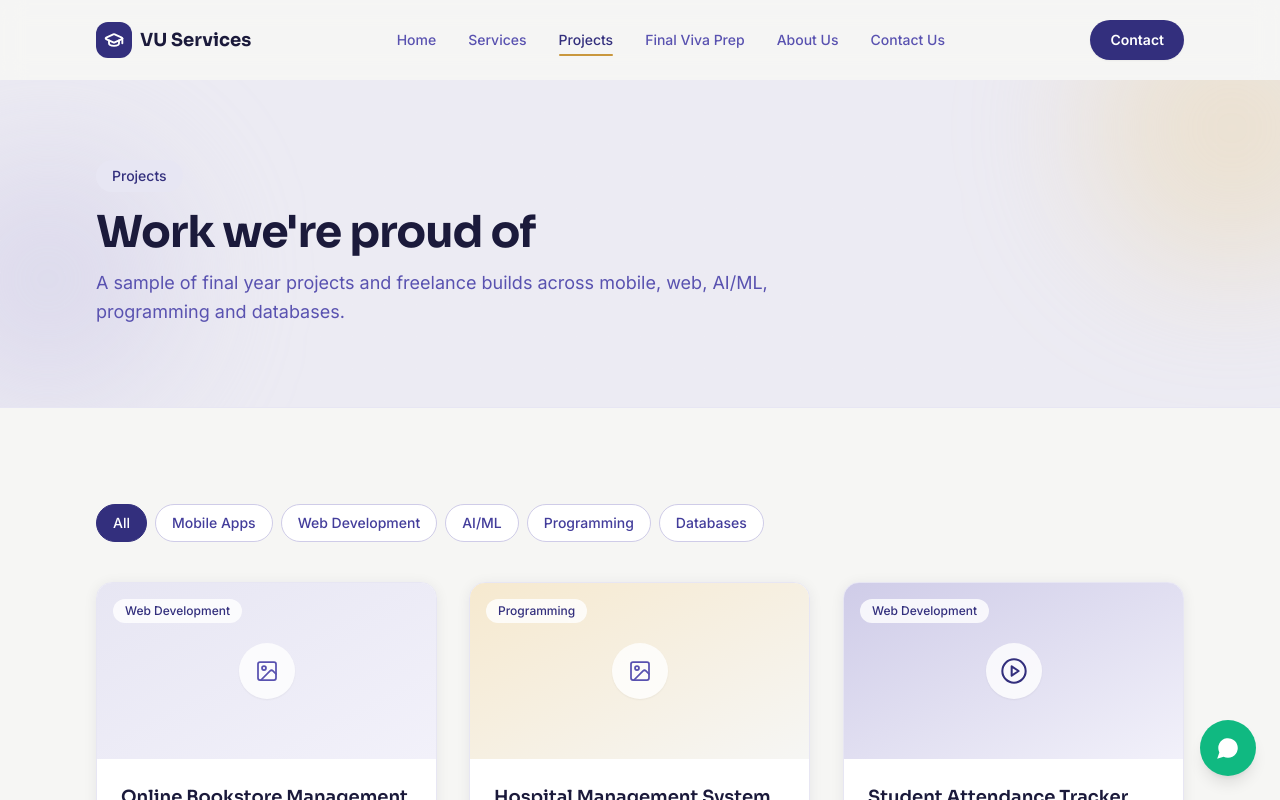
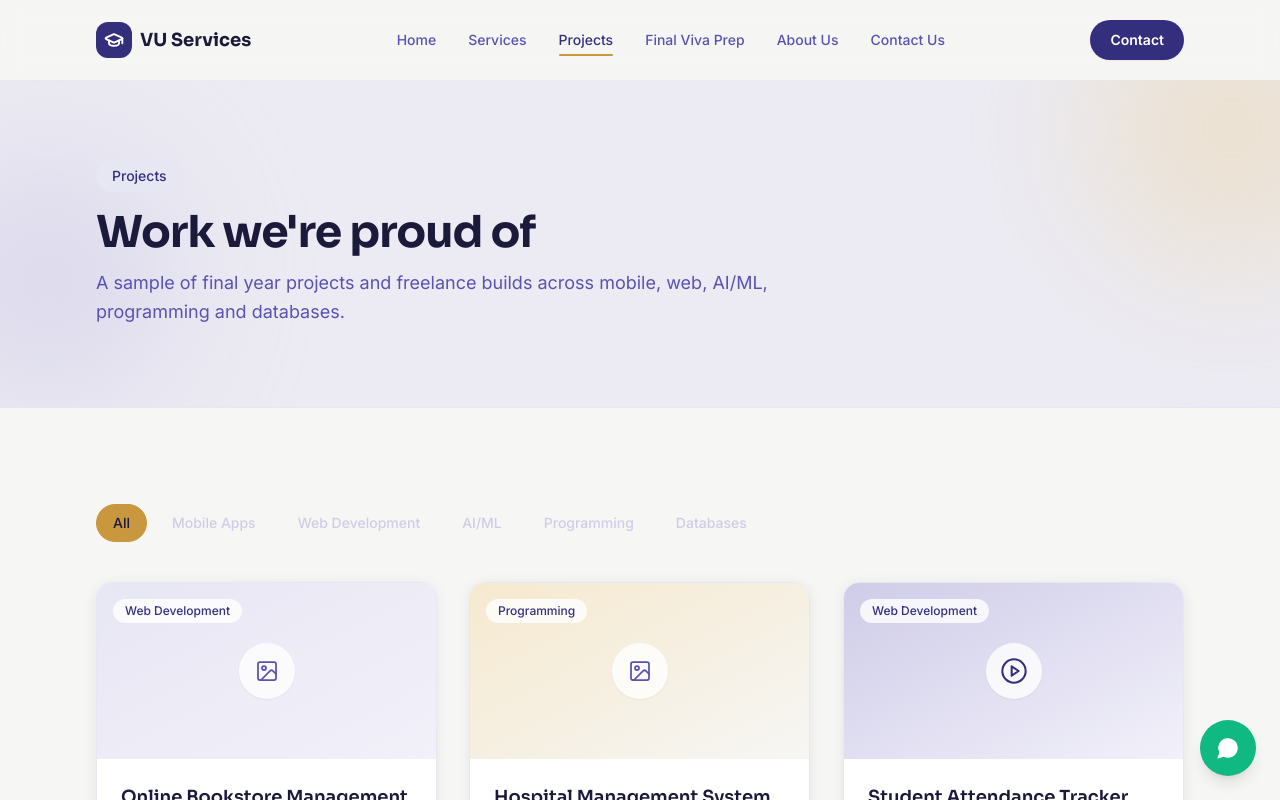
Before and after one commit to m-zohab/vu_portfolio, a React (Vite) app: page /projects in a window 1280 px wide. Shown: the top 800 px of the page. Built offline with nearby package versions, Linux system fonts and the light colour scheme.

Commit message:
Improve button styles and message color in Projects page
Updated button styles and text color for better visibility.

```diff
--- a/src/pages/Projects.jsx
+++ b/src/pages/Projects.jsx
@@ -36,8 +36,8 @@ export default function Projects() {
                 onClick={() => setActiveCategory(category)}
                 className={`rounded-full border px-4 py-2 text-sm font-medium transition-colors ${
                   activeCategory === category
-                    ? "border-ink-700 bg-ink-700 text-white"
-                    : "border-ink-200 bg-white text-ink-600 hover:border-ink-400 hover:text-ink-900"
+                    ? "border-gold-500 bg-gold-500 text-ink-950"
+                    : "border-white/15 bg-white/5 text-ink-200 hover:border-white/30 hover:text-white"
                 }`}
               >
                 {category}
@@ -59,7 +59,7 @@ export default function Projects() {
           </div>
 
           {filteredProjects.length === 0 && (
-            <p className="mt-10 text-center text-ink-500">
+            <p className="mt-10 text-center text-ink-200">
               No projects in this category yet — check back soon.
             </p>
           )}
```
